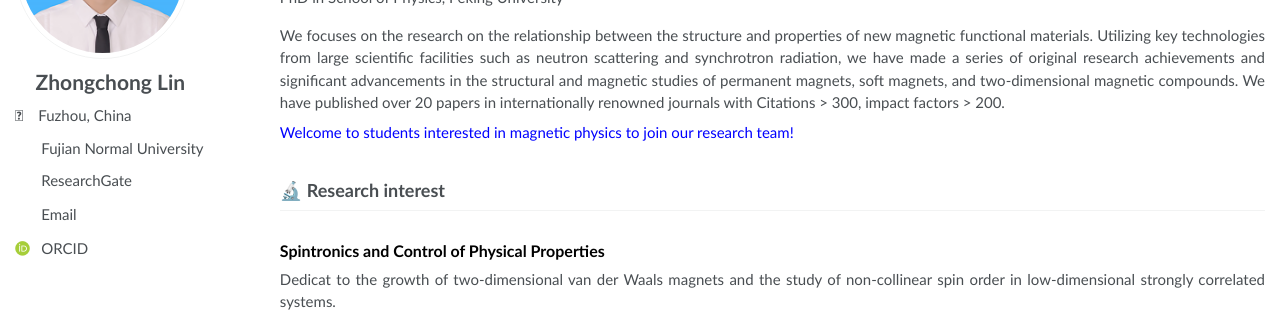
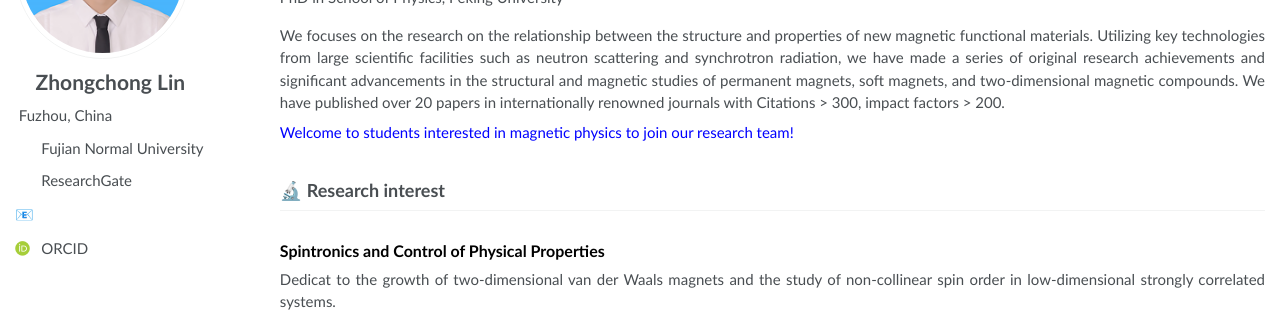
Before and after one commit to zhongchonglin/zhongchonglin.github.io, a Jekyll site: the page built from _pages/about.md, in a window 1280 px wide. Shown: the part 276-588 px from the top of the page. Built offline with Jekyll 4.4.1, drawn with Linux system fonts in a browser that asks for light colours; some web fonts are replaced.

Commit message:
Update author-profile.html

```diff
--- a/_includes/author-profile.html
+++ b/_includes/author-profile.html
@@ -28,7 +28,7 @@
     <ul class="author__urls social-icons">
       <!-- Font Awesome icons / Biographic information  -->
       {% if author.location %}
-        <li class="author__desktop"><i class="fa-solid fa-location-dot icon-pad-right" aria-hidden="true"></i>{{ author.location }}</li>
+        <li class="author__desktop"><i class="fa-solid " aria-hidden="true"> </i> {{ author.location }}</li>
       {% endif %}
       {% if author.employer %}
         <li class="author__desktop"><i class="fas fa-fw fa-building-columns icon-pad-right" aria-hidden="true"></i>{{ author.employer }}</li>
@@ -40,7 +40,7 @@
       <li><a href="{{ author.researchgate }}"><i class="fab fa-fw fa-researchgate icon-pad-right" aria-hidden="true"></i>ResearchGate</a></li>
       {% endif %}
       {% if author.email %}
-        <li><a href="mailto:{{ author.email }}"><i class="fas fa-fw fa-envelope icon-pad-right" aria-hidden="true"></i>{{ site.data.ui-text[site.locale].email_label | default: "Email" }}</a></li>
+        <li><a href="mailto:{{ author.email }}">📧<{{ site.data.ui-text[site.locale].email_label | default: "Email" }}</a></li>
       {% endif %}
       {% if author.orcid %}
         <li><a href="{{ author.orcid }}"><i class="ai ai-orcid ai-fw icon-pad-right"></i>ORCID</a></li>
```
